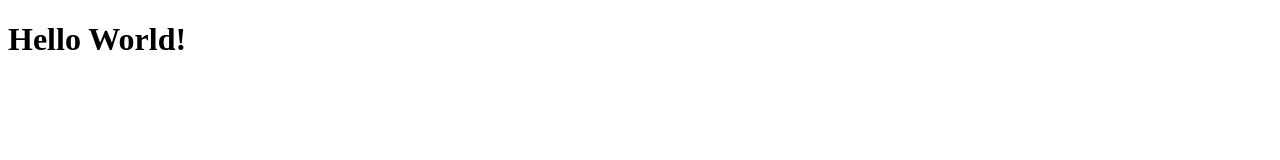
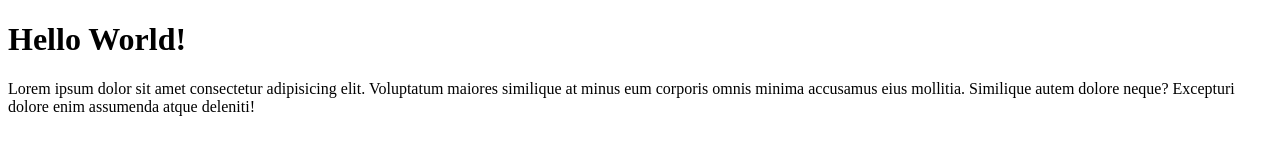
Before and after one commit to 030Nanthawat/030_Nanthawat_WebProgramming, a plain HTML site: page index.html in a window 1280 px wide. Drawn offline with Linux system fonts and the light colour scheme.

Commit message:
Add Paragraph

```diff
--- a/index.html
+++ b/index.html
@@ -7,5 +7,6 @@
   </head>
   <body>
     <h1>Hello World!</h1>
+    <p>Lorem ipsum dolor sit amet consectetur adipisicing elit. Voluptatum maiores similique at minus eum corporis omnis minima accusamus eius mollitia. Similique autem dolore neque? Excepturi dolore enim assumenda atque deleniti!</p>
   </body>
 </html>
```
